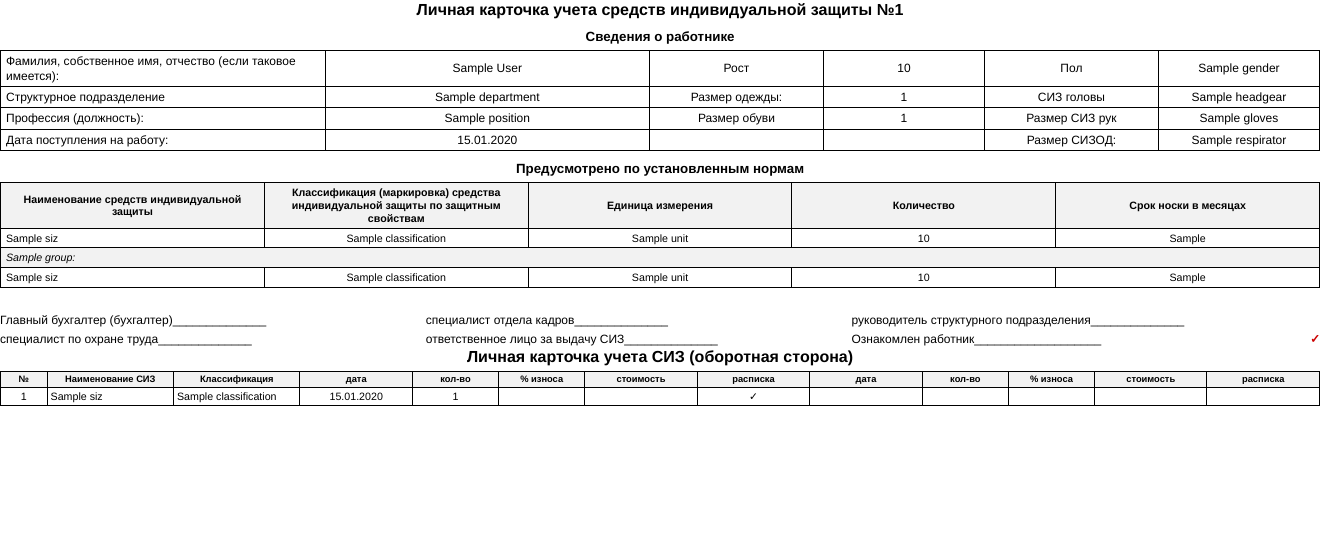
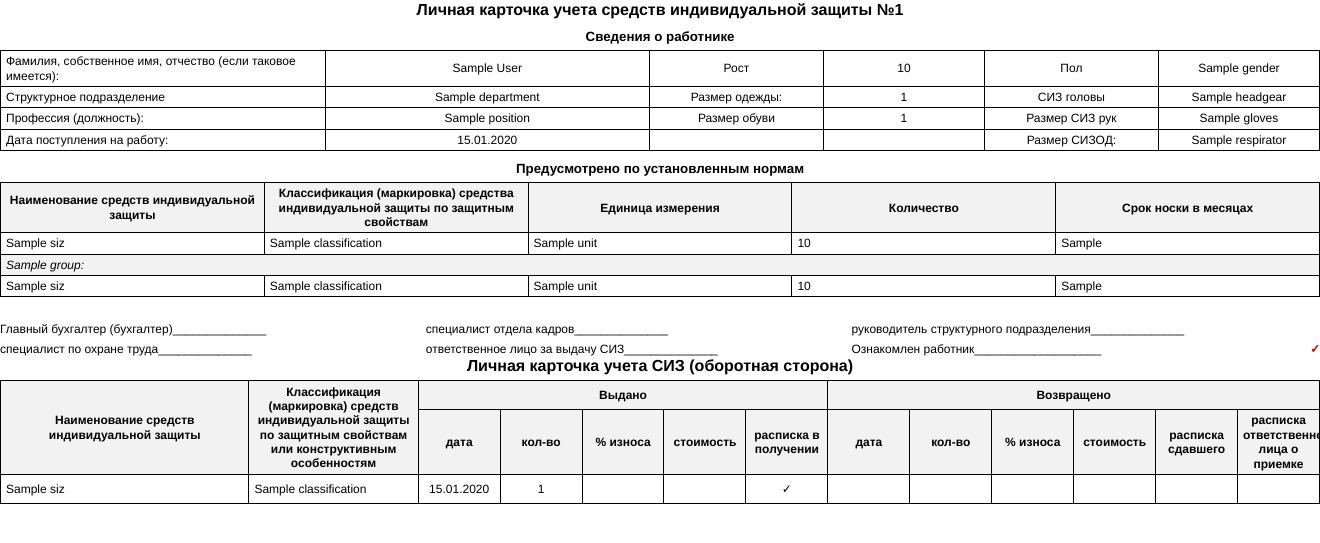
Before and after one commit to minpaint/OT_online, a Django app: template directory/templates/directory/siz_issued/personal_card_pdf_landscape.html in a window 1320 px wide; the page is wider, and only the part inside the window is pictured. Shown: the top 543 px of that part. Run offline with Django 5.2, Linux system fonts and the light colour scheme; the template is opened without the code that fills it: most values are stand-ins (such as "Sample title", 1, 10 or a date in 2020).

Commit message:
16.03.2025 Начала корректно отображаться оборотная сторона карточки в PDF

```diff
--- a/directory/templates/directory/siz_issued/personal_card_pdf_landscape.html
+++ b/directory/templates/directory/siz_issued/personal_card_pdf_landscape.html
@@ -1,4 +1,3 @@
-<!-- directory/templates/directory/siz_issued/personal_card_pdf_landscape.html -->
 <!DOCTYPE html>
 <html>
 <head>
@@ -35,18 +34,28 @@
             padding: 0;
         }
 
-        /* Таблица сведений о сотруднике */
-        .employee-table {
+        /* Общие стили для всех таблиц */
+        table {
             width: 100%;
             border-collapse: collapse;
-            margin-bottom: 10px;
             table-layout: fixed;
+            font-size: 9pt; /* Унифицированный размер шрифта */
         }
 
-        .employee-table td, .employee-table th {
+        th, td {
             border: 1px solid #000;
             padding: 3px 5px;
             vertical-align: middle;
+        }
+
+        th {
+            background-color: #f2f2f2;
+            font-weight: bold;
+        }
+
+        /* Таблица сведений о сотруднике */
+        .employee-table {
+            margin-bottom: 10px;
         }
 
         .employee-table td.label {
@@ -70,26 +79,9 @@
             text-align: center;
         }
 
-        /* 🔄 ИСПРАВЛЕНИЕ: Улучшенные стили для таблицы норм СИЗ */
+        /* Таблица норм СИЗ */
         .norms-table {
-            width: 100%;
-            border-collapse: collapse;
             margin-bottom: 10px;
-            table-layout: fixed;
-            font-size: 8pt;
-        }
-
-        .norms-table th, .norms-table td {
-            border: 1px solid #000;
-            padding: 3px 5px;
-            text-align: center;
-            vertical-align: middle;
-        }
-
-        .norms-table th {
-            background-color: #f2f2f2;
-            font-weight: bold;
-            font-size: 8pt;
         }
 
         .norms-table td.name {
@@ -102,81 +94,55 @@
             font-style: italic;
         }
 
-        /* 🔄 ИСПРАВЛЕНИЕ: Улучшенные стили для оборотной таблицы */
-        .reverse-table {
-            width: 100%;
-            border-collapse: collapse;
-            table-layout: fixed;
-            font-size: 8pt;
+        /* Отступ для блока подписей */
+        .signatures {
+            margin-top: 25px;  /* Увеличенный отступ от таблицы */
         }
 
-        .reverse-table th, .reverse-table td {
-            border: 1px solid #000;
-            padding: 2px 3px;
+        /* Стили для оборотной таблицы */
+        .reverse-table th,
+        .reverse-table td {
+            padding: 3px 5px;
             text-align: center;
-            vertical-align: middle;
+            height: 22px; /* Стандартная высота строк */
         }
 
-        .reverse-table th {
-            background-color: #f2f2f2;
-            font-weight: bold;
-            font-size: 7pt;
+        /* Левое выравнивание для названий СИЗ и классификации */
+        .reverse-table td.text-left {
+            text-align: left;
         }
 
-        .reverse-table td.name {
-            text-align: left;
-            width: 20%;
+        /* Размеры колонок для оборотной таблицы */
+        .reverse-table .col1 {
+            width: 18%;
         }
 
-        .reverse-table td.classification {
-            text-align: left;
-            width: 15%;
+        .reverse-table .col2 {
+            width: 12%;
         }
 
-        .reverse-table th.col-num {
-            width: 3%;
+        .reverse-table .date-col {
+            width: 7%;
         }
 
-        .reverse-table th.col-date,
-        .reverse-table td.col-date {
-            width: 8%;
+        .reverse-table .qty-col {
+            width: 5%;
         }
 
-        .reverse-table th.col-quantity,
-        .reverse-table td.col-quantity {
+        .reverse-table .pct-col {
+            width: 5%;
+        }
+
+        .reverse-table .cost-col {
             width: 6%;
         }
 
-        .reverse-table th.col-wear,
-        .reverse-table td.col-wear {
+        .reverse-table .sign-col {
             width: 6%;
         }
 
-        .reverse-table th.col-cost,
-        .reverse-table td.col-cost {
-            width: 8%;
-        }
-
-        .reverse-table th.col-sign,
-        .reverse-table td.col-sign {
-            width: 8%;
-        }
-
-        /* Отступ для блока подписей */
-        .signatures {
-            margin-top: 25px;
-        }
-
-        /* Стили для столбца с галочками */
-        .checkbox-column {
-            text-align: center;
-        }
-
-        /* При печати скрываем столбец с галочками */
-        @media print {
-            .checkbox-column {
-                display: none;
-            }
+        .reverse-table .sign-resp-col {
+            width: 9%;
         }
     </style>
 </head>
@@ -185,7 +151,6 @@
 
     <h2>Сведения о работнике</h2>
 
-    <!-- 🔄 ИСПРАВЛЕНИЕ: Убедимся, что таблица сведений о работнике отображается правильно -->
     <table class="employee-table">
         <tr>
             <td class="label">Фамилия, собственное имя, отчество (если таковое имеется):</td>
@@ -203,7 +168,7 @@
                 {% elif employee.subdivision %}
                     {{ employee.subdivision.name }}
                 {% else %}
-                    {{ employee.organization.full_name_ru }}
+                    Бухгалтерия
                 {% endif %}
             </td>
             <td class="small-label">Размер одежды:</td>
@@ -229,7 +194,6 @@
         </tr>
     </table>
 
-    <!-- 🔄 ИСПРАВЛЕНИЕ: Таблица с базовыми нормами СИЗ -->
     <h2><strong>Предусмотрено по установленным нормам</strong></h2>
 
     <table class="norms-table">
@@ -298,47 +262,48 @@
         </div>
     </div>
 
-    <!-- 🔄 ИСПРАВЛЕНИЕ: Оборотная сторона карточки, добавляется только при экспорте в PDF -->
+    <!-- Оборотная сторона карточки -->
     <div style="page-break-before: always;">
         <h1><strong>Личная карточка учета СИЗ (оборотная сторона)</strong></h1>
 
         <table class="reverse-table">
-            <thead>
             <tr>
-                    <th class="col-num">№</th>
-                    <th>Наименование СИЗ</th>
-                    <th>Классификация</th>
-                    <th class="col-date">дата</th>
-                    <th class="col-quantity">кол-во</th>
-                    <th class="col-wear">% износа</th>
-                    <th class="col-cost">стоимость</th>
-                    <th class="col-sign">расписка</th>
-                    <th class="col-date">дата</th>
-                    <th class="col-quantity">кол-во</th>
-                    <th class="col-wear">% износа</th>
-                    <th class="col-cost">стоимость</th>
-                    <th class="col-sign">расписка</th>
+                <th class="col1" rowspan="2">Наименование средств индивидуальной защиты</th>
+                <th class="col2" rowspan="2">Классификация (маркировка) средств индивидуальной защиты по защитным свойствам или конструктивным особенностям</th>
+                <th colspan="5">Выдано</th>
+                <th colspan="6">Возвращено</th>
             </tr>
-            </thead>
-            <tbody>
+            <tr>
+                <th class="date-col">дата</th>
+                <th class="qty-col">кол-во</th>
+                <th class="pct-col">% износа</th>
+                <th class="cost-col">стоимость</th>
+                <th class="sign-col">расписка в получении</th>
+                <th class="date-col">дата</th>
+                <th class="qty-col">кол-во</th>
+                <th class="pct-col">% износа</th>
+                <th class="cost-col">стоимость</th>
+                <th class="sign-col">расписка сдавшего</th>
+                <th class="sign-resp-col">расписка ответственного лица о приемке</th>
+            </tr>
+
             {% for item in selected_items %}
             <tr>
-                    <td>{{ forloop.counter }}</td>
-                    <td class="name">{{ item.siz.name }}</td>
-                    <td class="classification">{{ item.siz.classification }}</td>
-                    <td class="col-date">{{ today|date:"d.m.Y" }}</td>
-                    <td class="col-quantity">1</td>
-                    <td class="col-wear"></td>
-                    <td class="col-cost"></td>
-                    <td class="col-sign">✓</td>
-                    <td class="col-date"></td>
-                    <td class="col-quantity"></td>
-                    <td class="col-wear"></td>
-                    <td class="col-cost"></td>
-                    <td class="col-sign"></td>
+                <td class="col1 text-left">{{ item.siz.name }}</td>
+                <td class="col2 text-left">{{ item.siz.classification }}</td>
+                <td class="date-col">{{ today|date:"d.m.Y" }}</td>
+                <td class="qty-col">1</td>
+                <td class="pct-col"></td>
+                <td class="cost-col"></td>
+                <td class="sign-col">✓</td>
+                <td class="date-col"></td>
+                <td class="qty-col"></td>
+                <td class="pct-col"></td>
+                <td class="cost-col"></td>
+                <td class="sign-col"></td>
+                <td class="sign-resp-col"></td>
             </tr>
             {% endfor %}
-            </tbody>
         </table>
     </div>
 </body>
```
Lines whose indentation alone changed are shown as unchanged.
